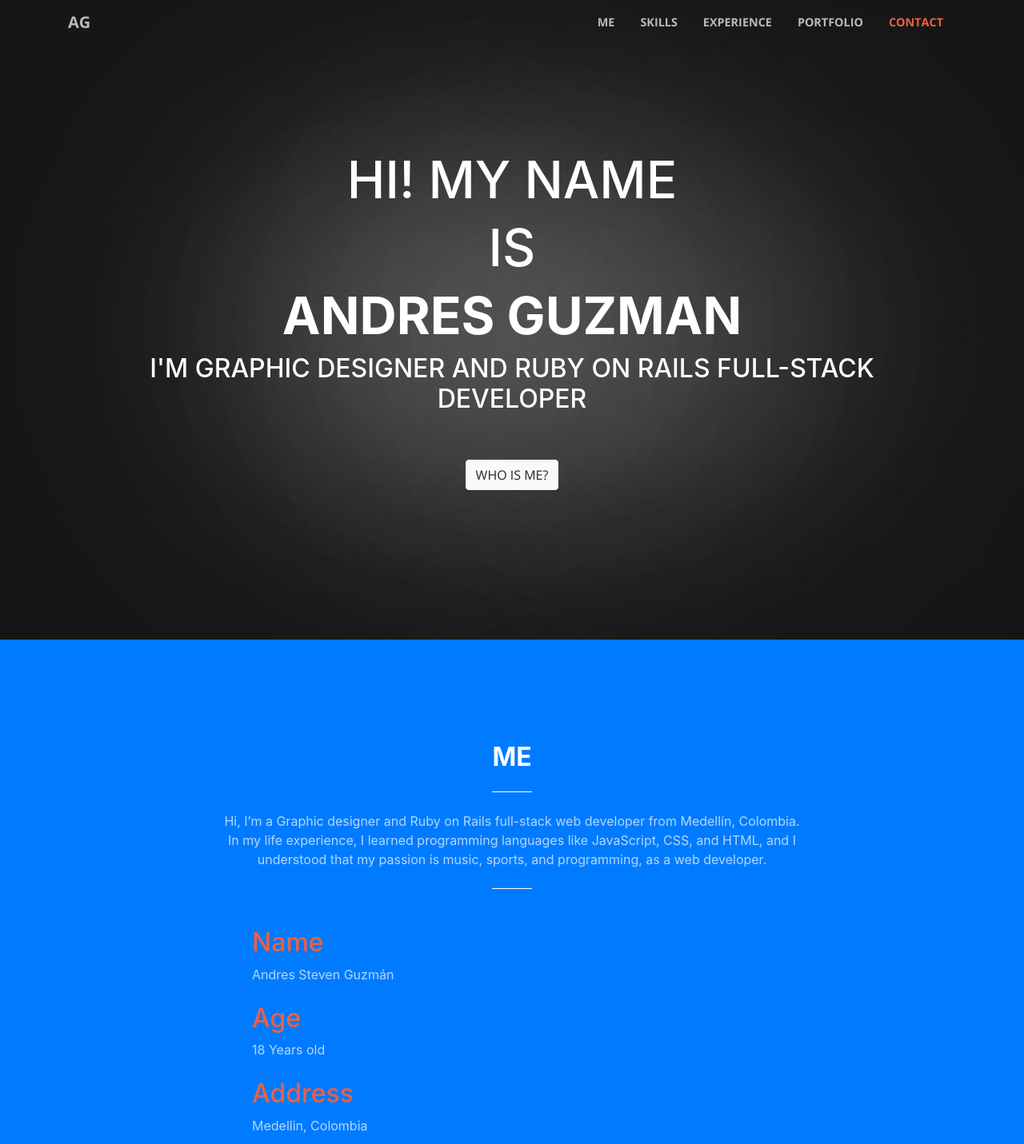
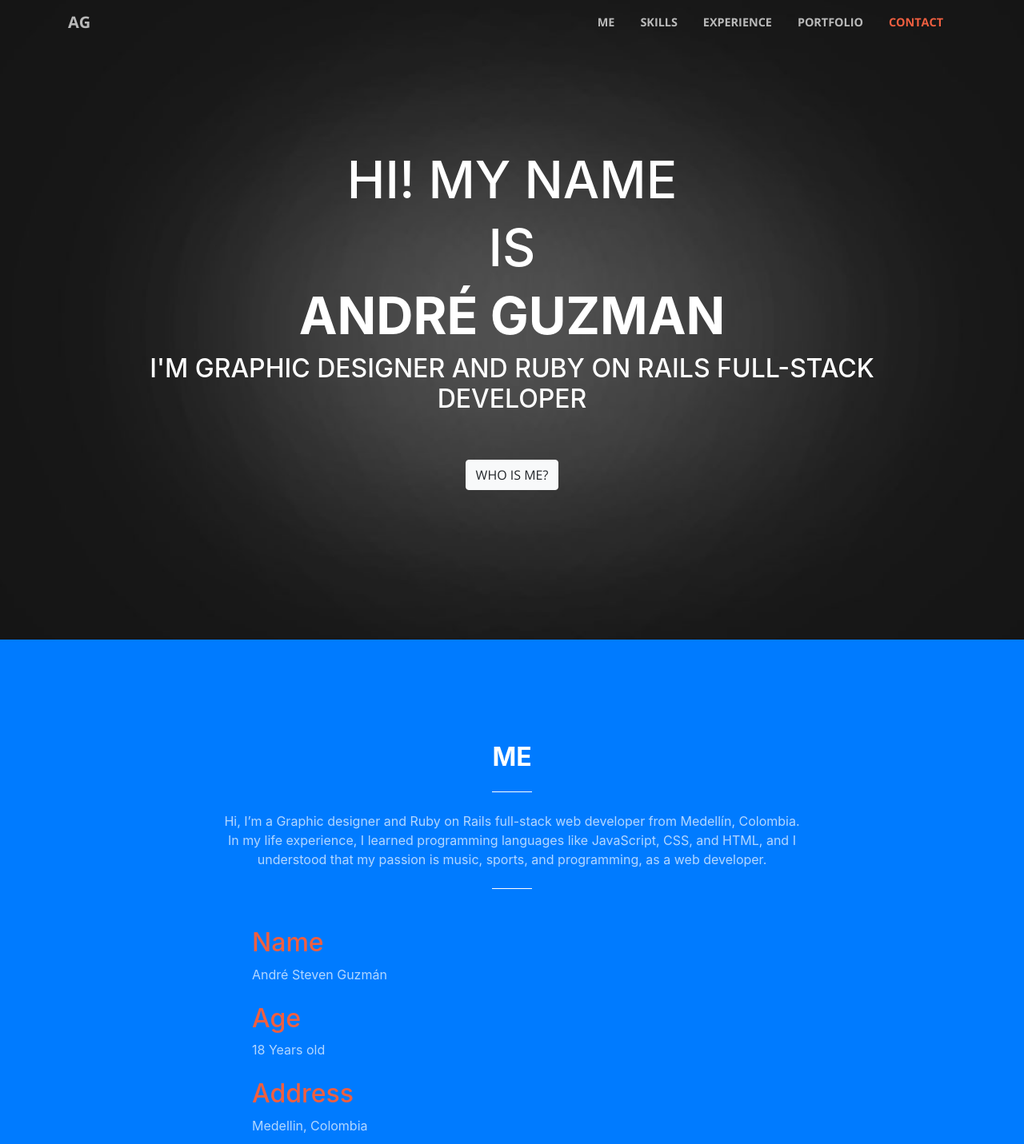
Before and after one commit to andresguzma15/Portafolio.github.io, a website with bundled scripts: page index.html in a window 1280 px wide. Shown: the top 1431 px of the page at 80% size. Built offline with nearby package versions, Linux system fonts and the light colour scheme; a web font is replaced by a local one.

Commit message:
Update 2

```diff
--- a/index.html
+++ b/index.html
@@ -66,7 +66,7 @@
         <div class="dark-div col-lg-12">
             <h1 class="home-title text-center">HI! MY NAME </h1>
             <h1 class="home-subtitle text-center"> IS </h1>
-            <h1 class="home-title text-center" ><strong> ANDRES GUZMAN </strong></h1>
+            <h1 class="home-title text-center" ><strong> ANDRÉ GUZMAN </strong></h1>
             <h2 class="home-subtitle text-center"> I'M GRAPHIC DESIGNER AND RUBY ON RAILS FULL-STACK DEVELOPER </h2>
             <br>
             <br>
@@ -89,7 +89,7 @@
             <hr class="light my-4">
             <br>
 			<ul class="text-faded mb-4 text-left"  style="list-style-type:none">
-			  <li><h2 style="color:#f05f40;">Name</h2> Andres Steven Guzmán</li>
+			  <li><h2 style="color:#f05f40;">Name</h2> André Steven Guzmán</li>
 			  <br>
 			  <li><h2 style="color:#f05f40;">Age</h2> 18 Years old</li>
 			  <br>
```
